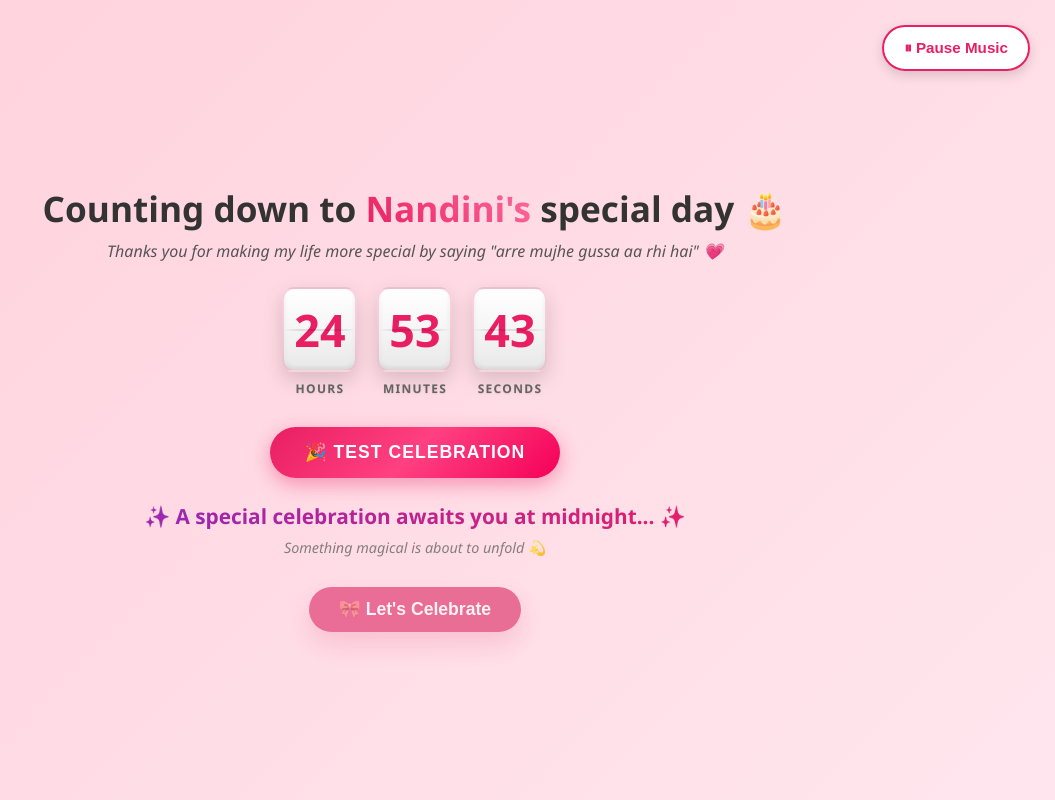
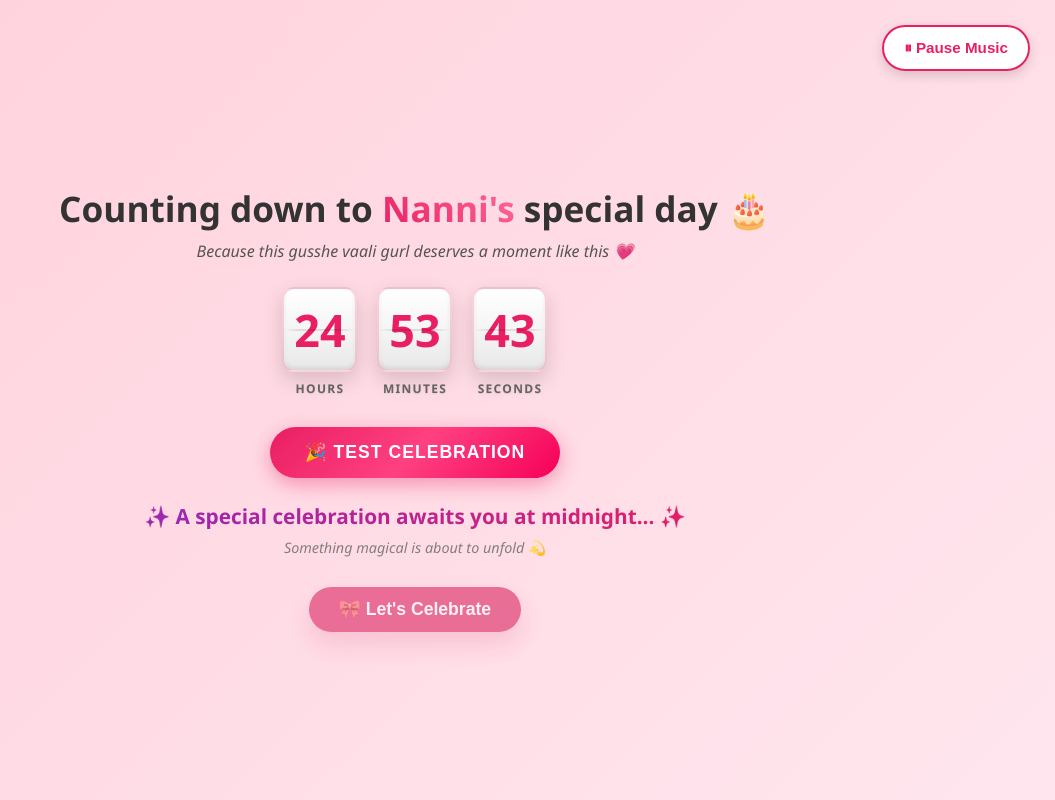
Before and after one commit to NimishDuggal/my-birthday-site, a React (Vite) app: page / in a window 1280 px wide. Shown: the whole page, without its empty margins (225-1280 px from the left). Built offline with nearby package versions, Linux system fonts and the light colour scheme.

Commit message:
Update App.jsx

```diff
--- a/src/App.jsx
+++ b/src/App.jsx
@@ -100,12 +100,12 @@ function App() {
               </>
             ) : (
               <>
-                Counting down to <span className="highlight">Nandini's</span>{" "}
+                Counting down to <span className="highlight">Nanni's</span>{" "}
                 special day 🎂
               </>
             )}
           </h1>
-          <p>Thanks you for making my life more special by saying "arre mujhe gussa aa rhi hai" 💗</p>
+          <p>Because this gusshe vaali gurl deserves a moment like this 💗</p>
         </section>
 
         <Countdown
@@ -171,7 +171,7 @@ function App() {
         <Gallery isActive={currentPage === 4} />
         <section className="final">
           <h2 className="final-message">💖 Yours Only — Nimish 💖</h2>
-          <p className="final-subtitle"> Couldn't join for your bithday but hope to see you very soonnnnn✨</p>
+          <p className="final-subtitle"> Couldn't join you for your bithday but hope to see you very soonnnnn✨</p>
         </section>
       </div>
 
```
